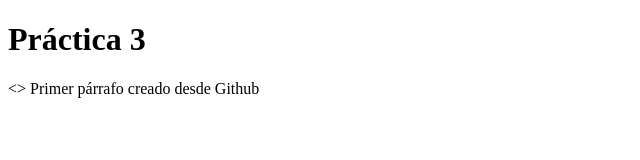
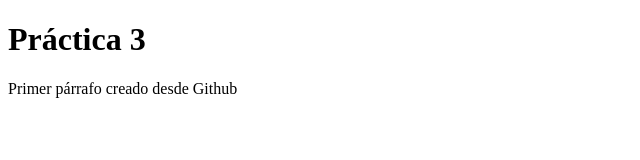
Before and after one commit to gitmjls/Practica2, a plain HTML site: page index.html in a window 1280 px wide. Shown: the full height of the page, 0-640 px from the left. Drawn offline with Linux system fonts and the light colour scheme.

Commit message:
Quitando fallos index.html

```diff
--- a/index.html
+++ b/index.html
@@ -7,6 +7,6 @@
 </head>
 <body>
     <h1>Práctica 3 </h1>
-    <> Primer párrafo creado desde Github </h1>
+    <p> Primer párrafo creado desde Github </p>
 </body>
 </html>
```
